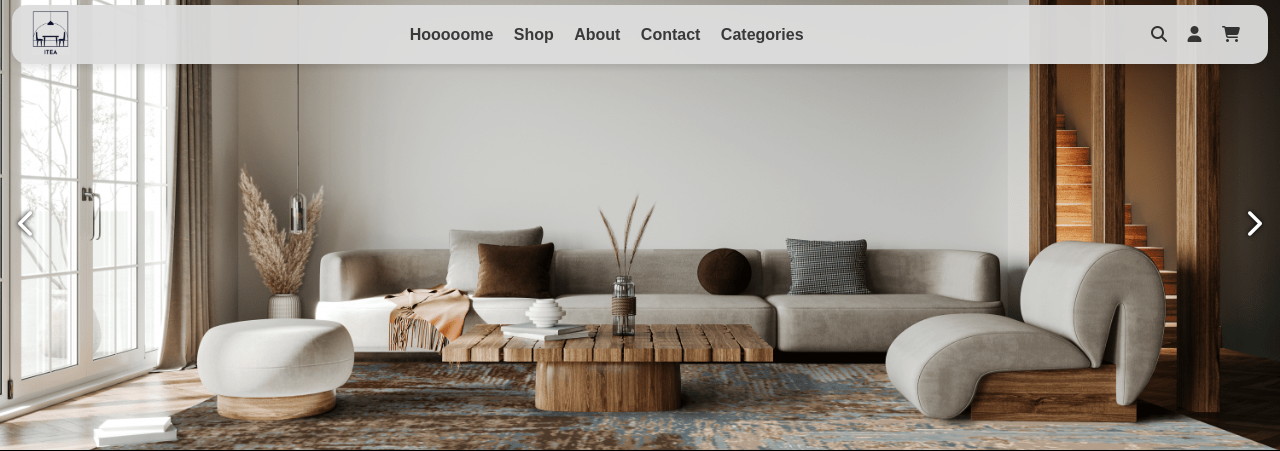
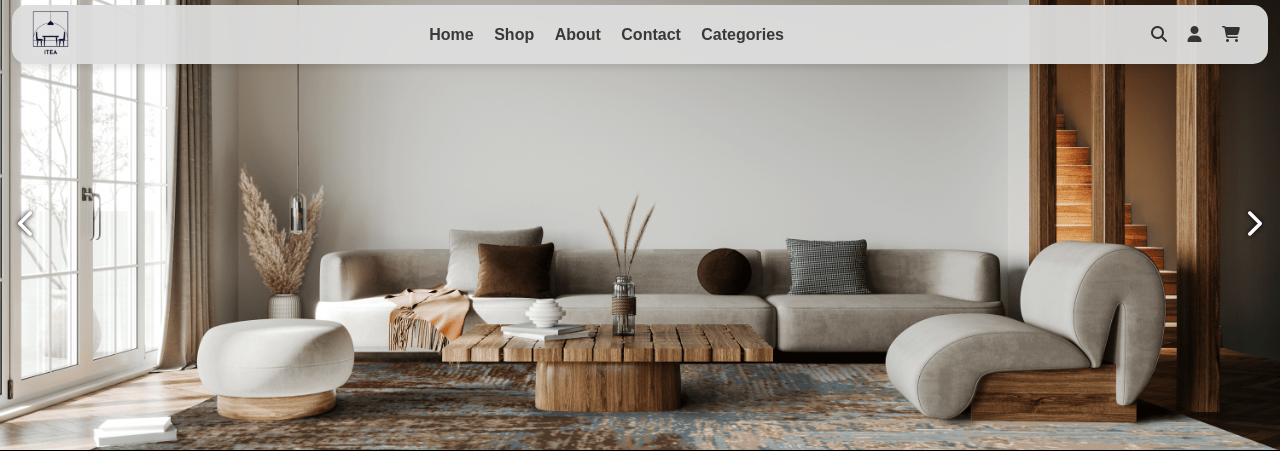
Before and after one commit to Strange170/ITEA, a Django app: page / in a window 1280 px wide. Shown: the top 451 px of the page. Run offline with Django 5.2, Linux system fonts and the light colour scheme.

Commit message:
description 3

```diff
--- a/templates/Components/header.html
+++ b/templates/Components/header.html
@@ -14,7 +14,7 @@
     <nav>
       <a href="{% url 'Home' %}"><img class="logo" src="{% static 'img/logo.png' %}" alt="logo image" /></a>
       <div class="mid">
-        <a href="{% url 'Home' %}" class="underline">Hooooome</a>
+        <a href="{% url 'Home' %}" class="underline">Home</a>
         <a href="{% url 'products' %}" class="underline">Shop</a>
         <a href="{% url 'Home' %}#about" class="underline">About</a>
         <a href="{% url 'Home' %}#conatct" class="underline">Contact</a>
```
